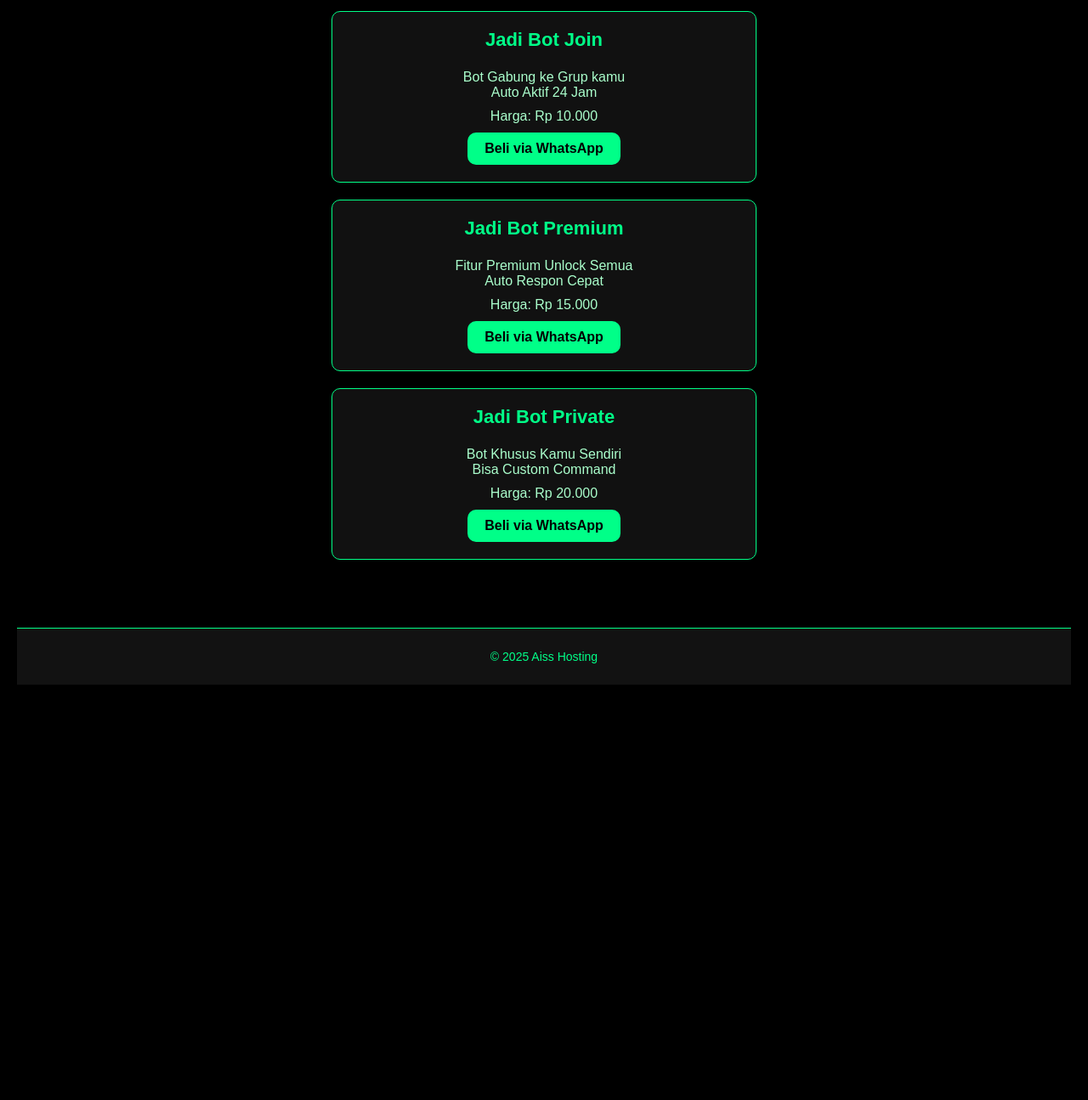
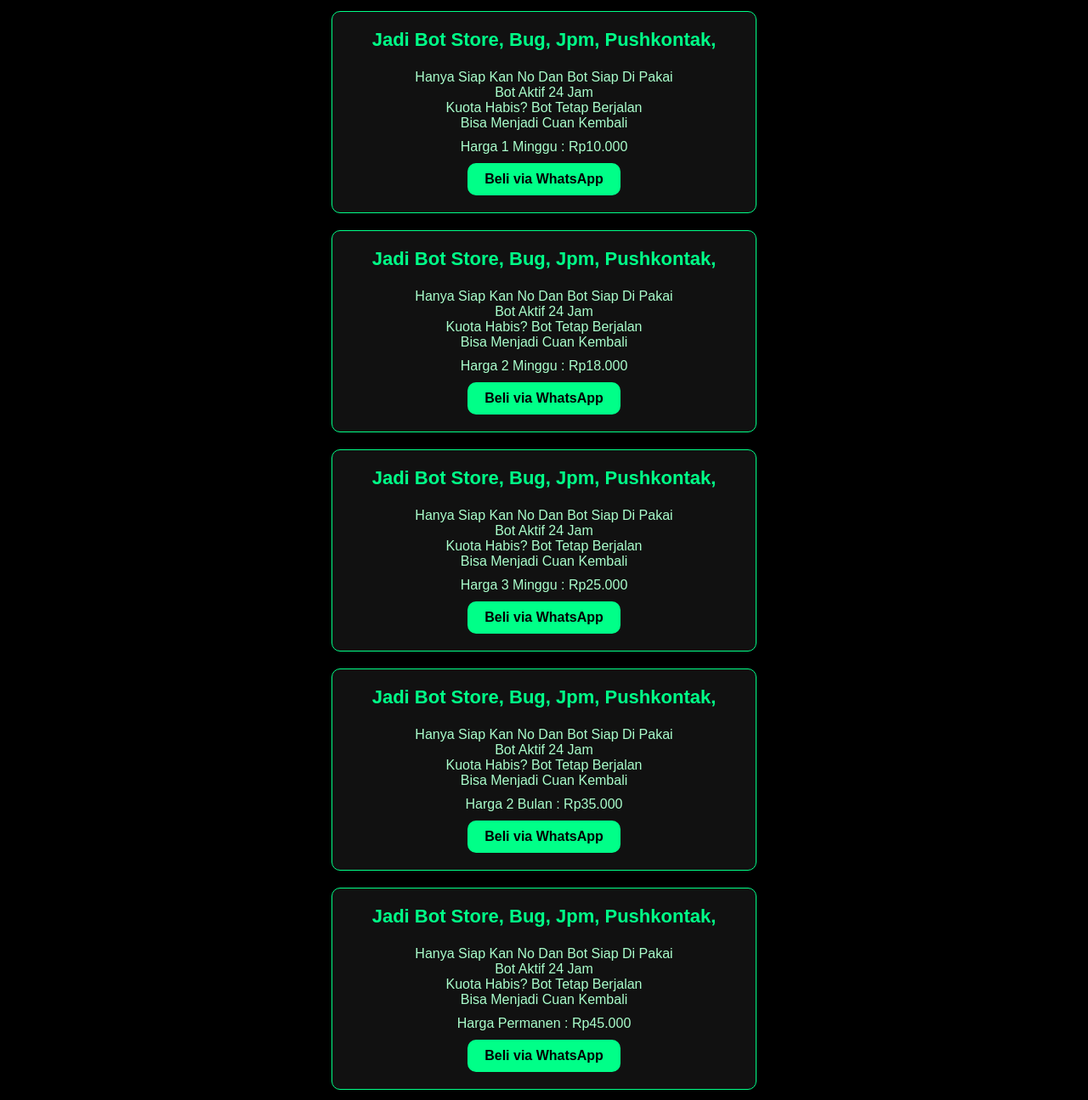
Before and after one commit to aissgth/aissmarketplace.web, a plain HTML site: page jadibot.html in a window 1280 px wide. Shown: the part 125-1420 px from the top of the page at 85% size. Before the commit the page ends 951 px from the top, so only its background shows below. Drawn offline with Linux system fonts and the light colour scheme.

Commit message:
Add files via upload

```diff
--- a/jadibot.html
+++ b/jadibot.html
@@ -63,26 +63,38 @@
 
     <!-- Jadi Bot Join -->
 <div class="panel-card">
-      <h3>Jadi Bot Join</h3>
-      <p>Bot Gabung ke Grup kamu<br>Auto Aktif 24 Jam</p>
-      <p>Harga: Rp 10.000</p>
-      <a class="btn-wa" href="https://wa.me/6287831914759?text=Halo,%20saya%20ingin%20order%20Jadi%20Bot%20Join">Beli via WhatsApp</a>
+  <h3>Jadi Bot Store, Bug, Jpm, Pushkontak,</h3>
+  <p>Hanya Siap Kan No Dan Bot Siap Di Pakai<br>Bot Aktif 24 Jam<br>Kuota Habis? Bot Tetap Berjalan<br>Bisa Menjadi Cuan Kembali</p>
+  <p>Harga 1 Minggu : Rp10.000</p>
+  <a class="btn-wa" href="https://wa.me/6287831914759?text=Om%20Order%20Jadi%20Bot%20Yang%201Minggu%20Dong">Beli via WhatsApp</a>
 </div>
 
-    <!-- Jadi Bot Premium -->
 <div class="panel-card">
-      <h3>Jadi Bot Premium</h3>
-      <p>Fitur Premium Unlock Semua<br>Auto Respon Cepat</p>
-      <p>Harga: Rp 15.000</p>
-      <a class="btn-wa" href="https://wa.me/6287831914759?text=Halo,%20saya%20ingin%20order%20Jadi%20Bot%20Premium">Beli via WhatsApp</a>
+  <h3>Jadi Bot Store, Bug, Jpm, Pushkontak,</h3>
+  <p>Hanya Siap Kan No Dan Bot Siap Di Pakai<br>Bot Aktif 24 Jam<br>Kuota Habis? Bot Tetap Berjalan<br>Bisa Menjadi Cuan Kembali</p>
+  <p>Harga 2 Minggu : Rp18.000</p>
+  <a class="btn-wa" href="https://wa.me/6287831914759?text=Om%20Order%20Jadi%20Bot%20Yang%202Minggu%20Dong">Beli via WhatsApp</a>
 </div>
 
-    <!-- Jadi Bot Private -->
 <div class="panel-card">
-      <h3>Jadi Bot Private</h3>
-      <p>Bot Khusus Kamu Sendiri<br>Bisa Custom Command</p>
-      <p>Harga: Rp 20.000</p>
-      <a class="btn-wa" href="https://wa.me/6287831914759?text=Halo,%20saya%20ingin%20order%20Jadi%20Bot%20Private">Beli via WhatsApp</a>
+  <h3>Jadi Bot Store, Bug, Jpm, Pushkontak,</h3>
+  <p>Hanya Siap Kan No Dan Bot Siap Di Pakai<br>Bot Aktif 24 Jam<br>Kuota Habis? Bot Tetap Berjalan<br>Bisa Menjadi Cuan Kembali</p>
+  <p>Harga 3 Minggu : Rp25.000</p>
+  <a class="btn-wa" href="https://wa.me/6287831914759?text=Om%20Order%20Jadi%20Bot%20Yang%203Minggu%20Dong">Beli via WhatsApp</a>
+</div>
+
+<div class="panel-card">
+  <h3>Jadi Bot Store, Bug, Jpm, Pushkontak,</h3>
+  <p>Hanya Siap Kan No Dan Bot Siap Di Pakai<br>Bot Aktif 24 Jam<br>Kuota Habis? Bot Tetap Berjalan<br>Bisa Menjadi Cuan Kembali</p>
+  <p>Harga 2 Bulan : Rp35.000</p>
+  <a class="btn-wa" href="https://wa.me/6287831914759?text=Om%20Order%20Jadi%20Bot%20Yang%202Bulan%20Dong">Beli via WhatsApp</a>
+</div>
+
+<div class="panel-card">
+  <h3>Jadi Bot Store, Bug, Jpm, Pushkontak,</h3>
+  <p>Hanya Siap Kan No Dan Bot Siap Di Pakai<br>Bot Aktif 24 Jam<br>Kuota Habis? Bot Tetap Berjalan<br>Bisa Menjadi Cuan Kembali</p>
+  <p>Harga Permanen : Rp45.000</p>
+  <a class="btn-wa" href="https://wa.me/6287831914759?text=Om%20Order%20Jadi%20Bot%20Dong">Beli via WhatsApp</a>
 </div>
   </div>
  <footer>&copy; 2025 Aiss Hosting</footer>
```
Lines whose indentation alone changed are shown as unchanged.
